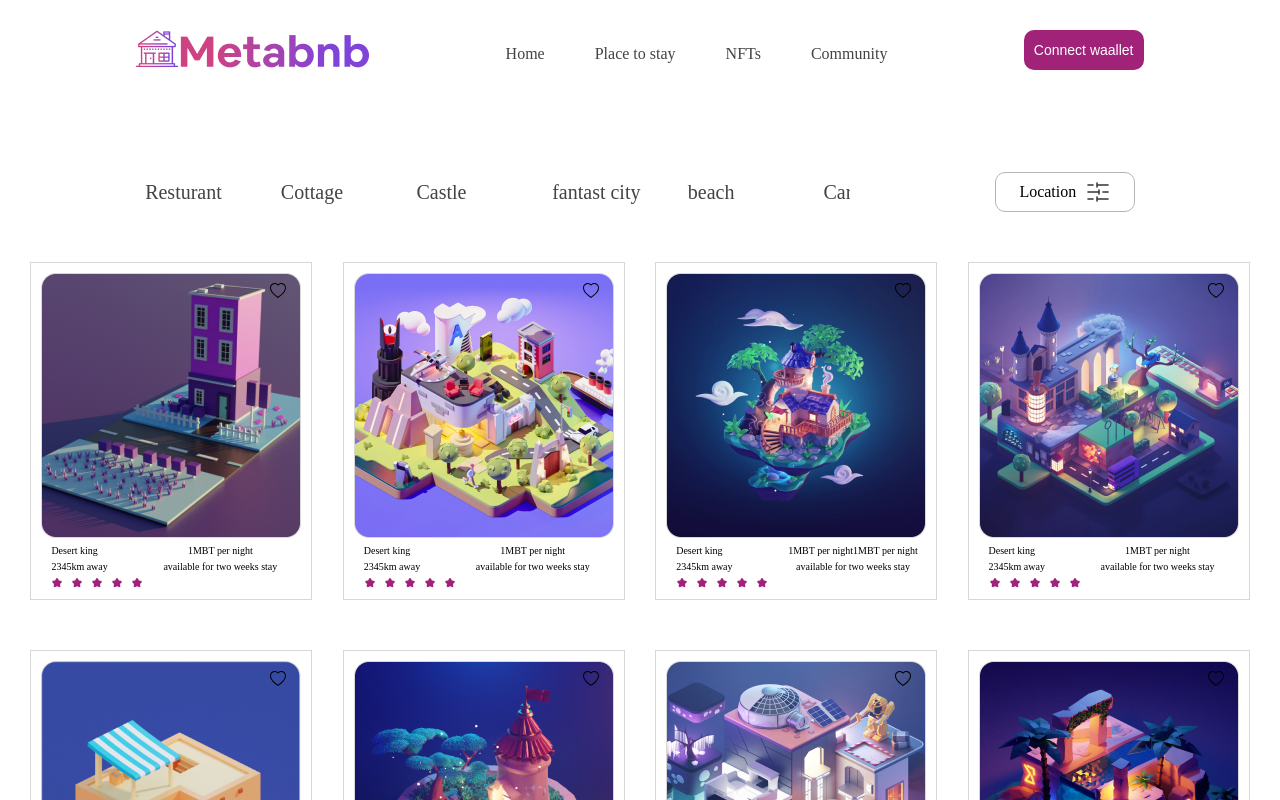
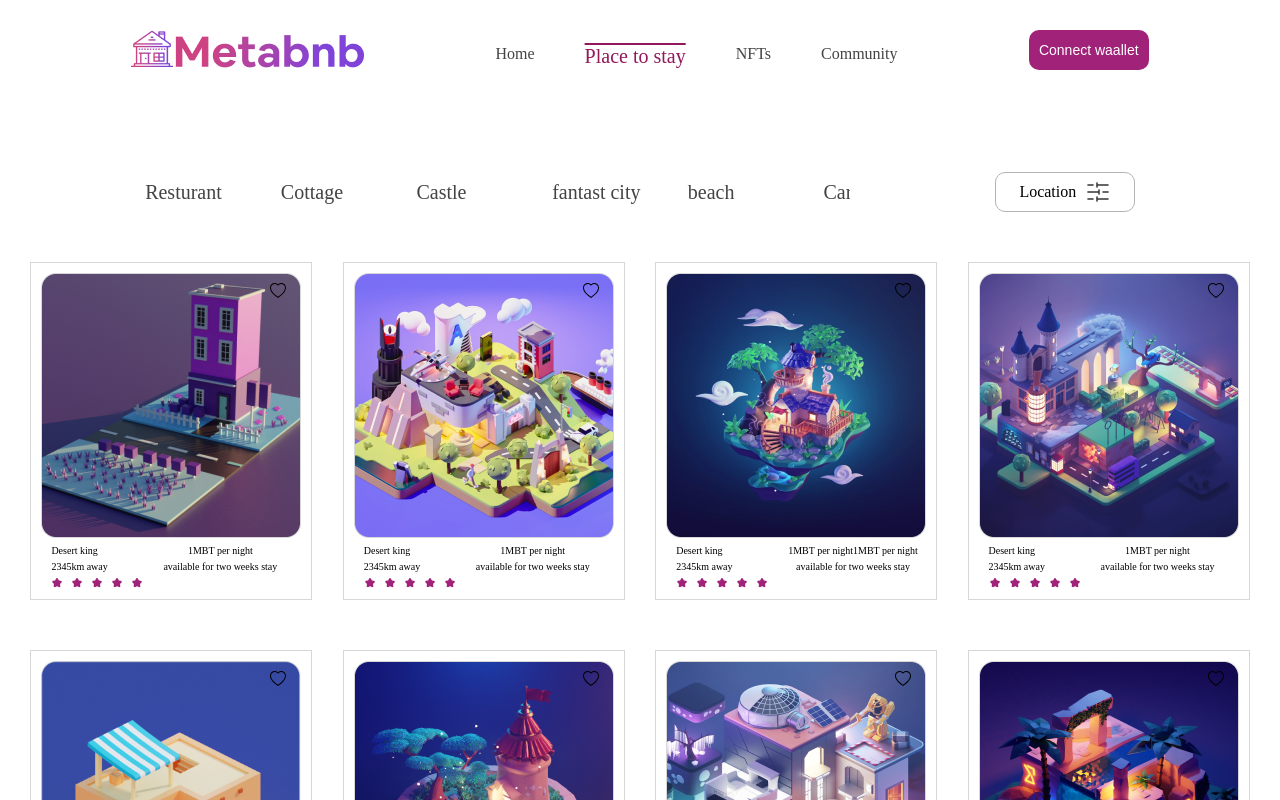
Before and after one commit to Cheeh1/meta-bnb, a React (Vite) app: page /PlaceToStay in a window 1280 px wide. Shown: the top 800 px of the page. Built offline with nearby package versions, Linux system fonts and the light colour scheme; a web font is replaced by a local one.

Commit message:
New NavLink feature
Used the NavLink in React-router-dom to give the navbar and mobile navbar a good look because of it's active class and changed from the Link feature that was originally there.

```diff
--- a/src/components/Menu.jsx
+++ b/src/components/Menu.jsx
@@ -1,6 +1,6 @@
 import React, { useState } from "react";
 import MenuCss from '../styles/Menu.module.css'
-import { Link } from "react-router-dom";
+import { NavLink } from "react-router-dom";
 import Modal from "./Modal";
 // import { close } from "../assets";
 
@@ -21,14 +21,14 @@ const Menu = (props) => {
             {/* <img className={MenuCss.closeBtn} onClick={action} src={close} alt="close-btn" /> */}
           <ul className={MenuCss.mobileList}>
             <li>
-              <Link className={MenuCss.mobilelink} to="/">
+              <NavLink className={(navData) => navData.isActive ? MenuCss.activelink  : MenuCss.mobilelink } to="/">
                 Home
-              </Link>
+              </NavLink>
             </li>
             <li>
-              <Link className={MenuCss.mobilelink} to="/placeToStay">
+              <NavLink className={(navData) => navData.isActive ? MenuCss.activelink  : MenuCss.mobilelink } to="/placeToStay">
                 Place to stay
-              </Link>
+              </NavLink>
             </li>
             <li>
               <a className={MenuCss.mobilelink} href="nfts">
--- a/src/components/Navbar.jsx
+++ b/src/components/Navbar.jsx
@@ -1,5 +1,5 @@
 import React, { useState } from "react";
-import { Link } from "react-router-dom";
+import { NavLink } from "react-router-dom";
 import { close, logo, menuBtn } from "../assets";
 import NavbarCss from "../styles/Navbar.module.css";
 import Menu from "./Menu";
@@ -26,14 +26,14 @@ const Navbar = () => {
 
         <ul className={NavbarCss.navlist}>
           <li>
-            <Link className={NavbarCss.navlink} to="/">
+            <NavLink className={(navData) => navData.isActive ? NavbarCss.active : NavbarCss.navlink } to="/">
               Home
-            </Link>
+            </NavLink>
           </li>
           <li>
-            <Link className={NavbarCss.navlink} to="/placeToStay">
+            <NavLink className={(navData) => navData.isActive ? NavbarCss.active  : NavbarCss.navlink } to="/placeToStay">
               Place to stay
-            </Link>
+            </NavLink>
           </li>
           <li>
             <a className={NavbarCss.navlink} href="#nfts">
--- a/src/styles/Menu.module.css
+++ b/src/styles/Menu.module.css
@@ -75,14 +75,17 @@ body {
   font-size: 2.5rem;
   color: #434343;
   font-weight: 400;
+  text-decoration: none;
 }
 
 .mobilelink:hover {
   color: #91185a;
 }
 
-.mobilelink:link {
-  text-decoration: none;
+.activelink {
+  color: #91185a;
+  font-size: 3.0rem;
+  text-decoration: overline;
 }
 
 .mobileBtn2 {
--- a/src/styles/Navbar.module.css
+++ b/src/styles/Navbar.module.css
@@ -43,14 +43,17 @@ body {
   font-size: 1.6rem;
   color: #434343;
   font-weight: 400;
+  text-decoration: none;
 }
 
 .navlink:hover {
   color: #91185a;
 }
 
-.navlink:link {
-  text-decoration: none;
+.active {
+  color: #91185a;
+  text-decoration: overline;
+  font-size: 2.0rem;
 }
 
 .navbtn {
```
